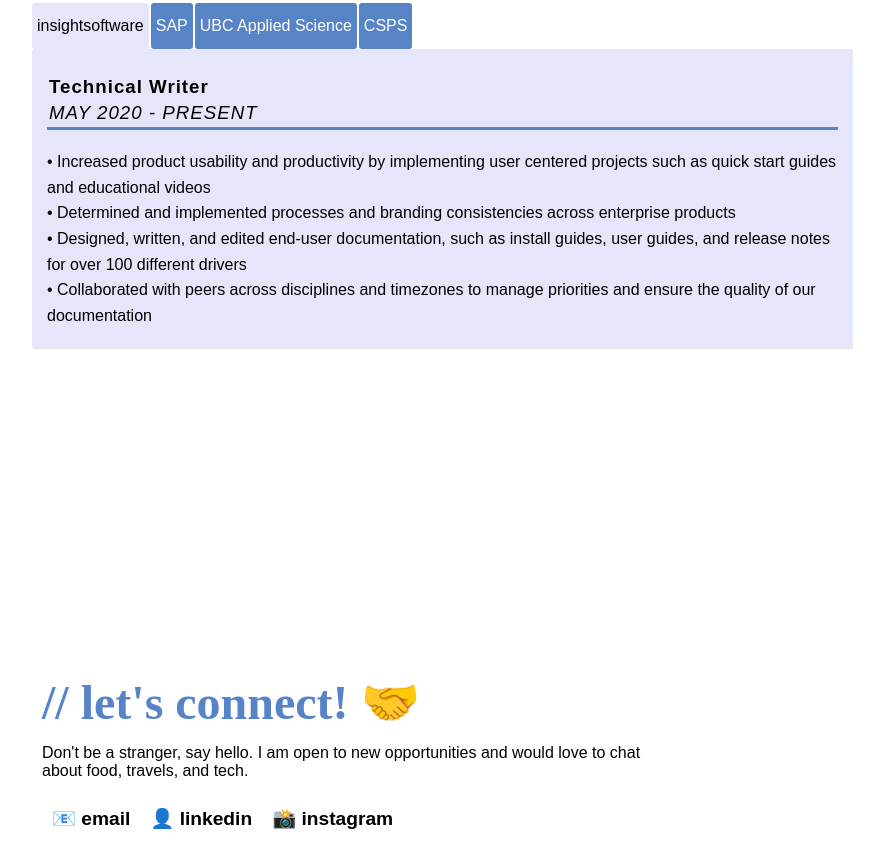
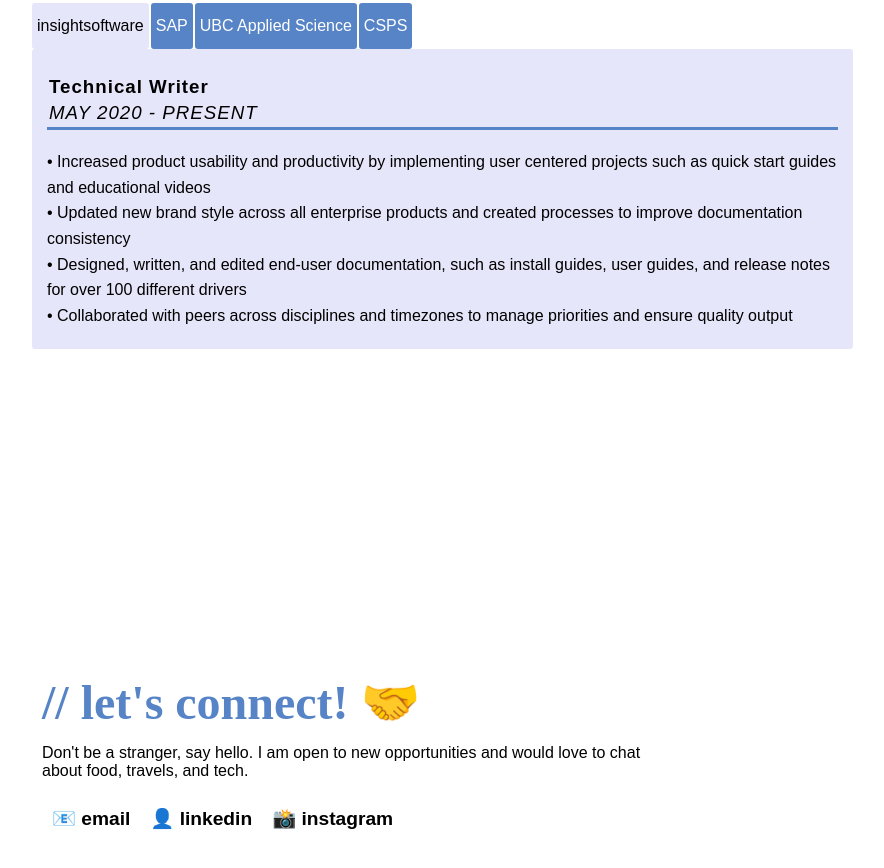
Before and after one commit to cindycen/cindycen.github.io, a plain HTML site: page index.html in a window 1280 px wide. Shown: the part 1709-2577 px from the top of the page, without its empty margins (96-980 px from the left). Drawn offline with nearby package versions, Linux system fonts and the light colour scheme.

Commit message:
updated resume

```diff
--- a/index.html
+++ b/index.html
@@ -99,10 +99,10 @@
                     <p><ul>
                     <li>• Increased product usability and productivity by implementing user
                         centered projects such as quick start guides and educational videos</li>
-                    <li>• Determined and implemented processes and branding consistencies
-                        across enterprise products </li>
+                    <li>• Updated new brand style across all enterprise products and created processes to improve documentation consistency </li>
                     <li>• Designed, written, and edited end-user documentation, such as install guides, user guides, and release notes for over 100 different drivers</li>
-                    <li>• Collaborated with peers across disciplines and timezones to manage priorities and ensure the quality of our documentation</li>
+                    <li>• Collaborated with peers across disciplines and timezones to manage priorities and ensure quality output
+                    </li>
 
                     </ul></p>
                 </div>
```
Also changed, not shown: 1 other file.
